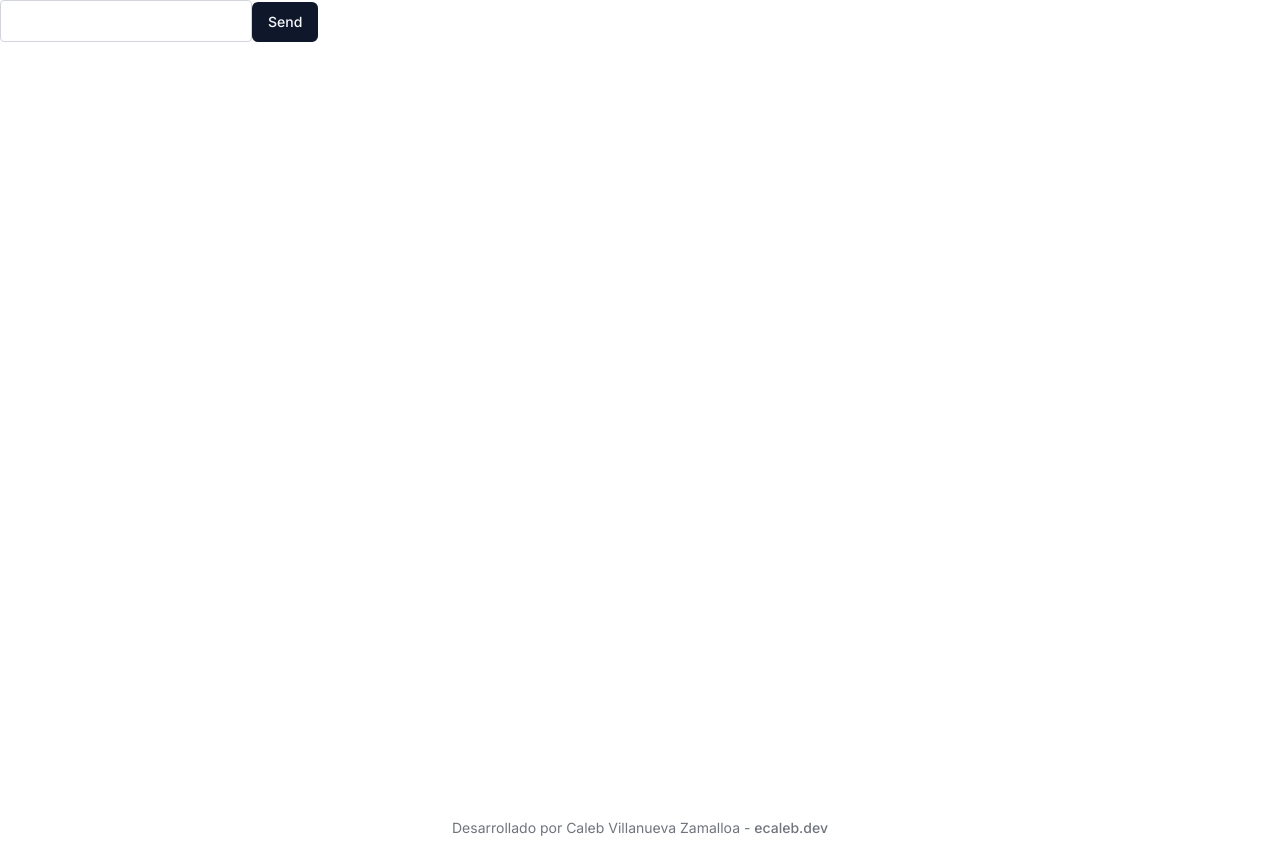
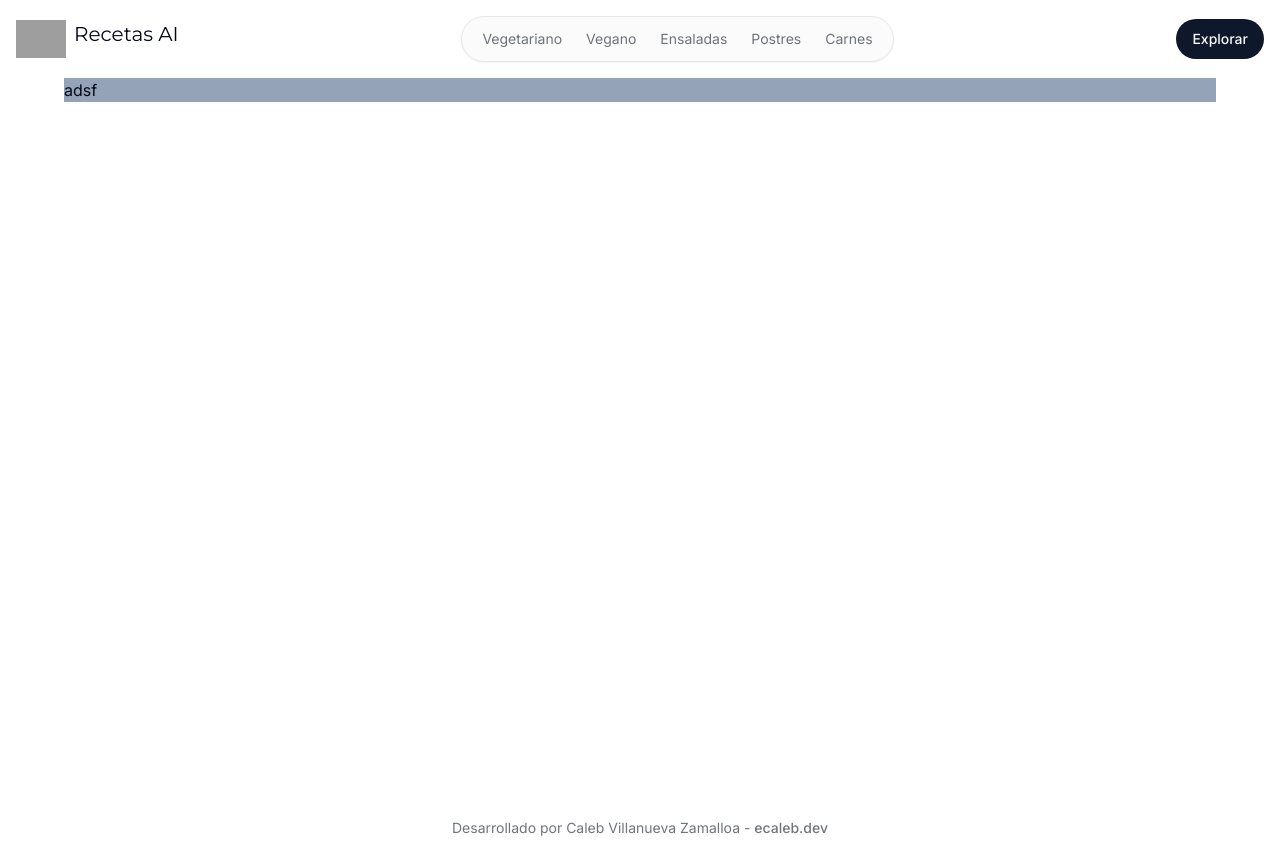
Before and after one commit to ecaleb97/hackathon-midu-vercel, a Next.js app: page /recipes in a window 1280 px wide. Built offline with nearby package versions, Linux system fonts and the light colour scheme; grey boxes are pictures that could not be loaded.

Commit message:
move code into separate components

```diff
--- a/src/app/(landing)/layout.tsx
+++ b/src/app/(landing)/layout.tsx
@@ -1,59 +1,11 @@
-import { MobileSidebar } from "@/components/nav/mobile-sidebar";
-import { items } from "@/lib/constants";
 import type { ChildrenProps } from "@/lib/types";
-import Image from "next/image";
-import Link from "next/link";
-import { Button } from "@/components/ui/button";
-import { montserrat } from "@/lib/fonts";
+import { Header } from "@/components/shared/header";
 
 export default function LandingLayout({ children }: ChildrenProps) {
 	return (
 		<div className="min-h-screen max-w-full">
-			<header className="max-w-7xl mx-auto px-4 py-4 flex items-center justify-between">
-				<div className={`${montserrat.className}`}>
-					<Link href={"/"} className="flex gap-2 text-xl">
-						<Image
-							src="/logo-hackathon.svg"
-							alt="Logo"
-							width={50}
-							height={50}
-						/>
-						Recetas.AI
-					</Link>
-				</div>
-				<Navbar />
-				<ExplorerButton />
-				<MobileSidebar />
-			</header>
+			<Header />
 			{children}
 		</div>
 	);
 }
-
-function Navbar() {
-	return (
-		<ul
-			className="hidden md:flex items-center gap-6 bg-[#FBFBFB]
-			px-5 py-3 rounded-full shadow-sm border border-gray-200"
-		>
-			{items.map((item) => (
-				<li key={item.href} className="text-sm">
-					<Link
-						href={item.href}
-						className="text-gray-900/60 hover:text-gray-800"
-					>
-						{item.title}
-					</Link>
-				</li>
-			))}
-		</ul>
-	);
-}
-
-function ExplorerButton() {
-	return (
-		<Button className="rounded-full hidden md:flex items-center" asChild>
-			<Link href={"/recipes"}>Explorar</Link>
-		</Button>
-	);
-}
--- a/src/app/(landing)/page.tsx
+++ b/src/app/(landing)/page.tsx
@@ -29,7 +29,7 @@ function LandingHero() {
 				</span>
 			</h1>
 			<h2 className="text-gray-600 sm:text-xl">
-				Recetas.ai te ayuda a encontrar las mejores recetas de todo el mundo
+				Recetas AI te ayuda a encontrar las mejores recetas de todo el mundo
 			</h2>
 			<Button className="rounded-full px-6" asChild>
 				<Link href={"/recipes"}>Explora gastronomías</Link>
--- a/src/app/layout.tsx
+++ b/src/app/layout.tsx
@@ -4,7 +4,7 @@ import "./globals.css";
 import { Footer } from "@/components/footer/footer";
 
 export const metadata: Metadata = {
-	title: "Recetas.ai",
+	title: "Recetas AI",
 	description: "Generated by create next app",
 };
 
--- a/src/app/recipes/layout.tsx
+++ b/src/app/recipes/layout.tsx
@@ -1,5 +1,11 @@
 import type { ChildrenProps } from "@/lib/types";
+import { Header } from "@/components/shared/header";
 
 export default function RecipeLayout({ children }: ChildrenProps) {
-	return <div className="min-h-screen max-w-full">{children}</div>;
+	return (
+		<div className="min-h-screen max-w-full">
+			<Header />
+			{children}
+		</div>
+	);
 }
--- a/src/app/recipes/page.tsx
+++ b/src/app/recipes/page.tsx
@@ -5,32 +5,5 @@ import { useRouter } from "next/navigation";
 import { Button } from "@/components/ui/button";
 
 export default function RecipePage() {
-	const router = useRouter();
-	const { messages, input, handleInputChange, handleSubmit } = useChat({
-		api: "/api/recipe",
-		onFinish: () => {
-			router.refresh();
-		},
-	});
-	return (
-		<div>
-			<form onSubmit={handleSubmit}>
-				<input
-					className="border border-gray-300 rounded p-2"
-					type="text"
-					value={input}
-					onChange={handleInputChange}
-				/>
-				<Button type="submit">Send</Button>
-			</form>
-			<div>
-				{messages.map((message) => (
-					<div key={message.id} className="whitespace-pre-wrap">
-						{message.role === "user" ? "You: " : "AI: "}
-						{message.content}
-					</div>
-				))}
-			</div>
-		</div>
-	);
+	return <main className="max-w-6xl bg-slate-400 mx-auto">adsf</main>;
 }
--- a/src/app/recipes/vegetarian/page.tsx
+++ b/src/app/recipes/vegetarian/page.tsx
@@ -1,7 +1,36 @@
-export default function VegetarianPage() {
+"use client";
+
+import { useChat } from "ai/react";
+import { useRouter } from "next/navigation";
+import { Button } from "@/components/ui/button";
+
+export default function RecipePage() {
+	const router = useRouter();
+	const { messages, input, handleInputChange, handleSubmit } = useChat({
+		api: "/api/recipe",
+		onFinish: () => {
+			router.refresh();
+		},
+	});
 	return (
 		<div>
-			<h1>Vegetarian Page</h1>
+			<form onSubmit={handleSubmit}>
+				<input
+					className="border border-gray-300 rounded p-2"
+					type="text"
+					value={input}
+					onChange={handleInputChange}
+				/>
+				<Button type="submit">Generar receta</Button>
+			</form>
+			<div>
+				{messages.map((message) => (
+					<div key={message.id} className="whitespace-pre-wrap">
+						{message.role === "user" ? "You: " : "AI: "}
+						{message.content}
+					</div>
+				))}
+			</div>
 		</div>
 	);
 }
--- a/src/components/footer/footer.tsx
+++ b/src/components/footer/footer.tsx
@@ -3,7 +3,7 @@ import { Button } from "@/components/ui/button";
 
 export function Footer() {
 	return (
-		<footer className="text-gray-900/60 text-center text-sm py-2">
+		<footer className="text-gray-900/60 text-center text-sm p-2">
 			Desarrollado por Caleb Villanueva Zamalloa -{" "}
 			<Button asChild variant={"link"} className="text-gray-900/60 p-0">
 				<Link href={"https://ecaleb.dev"} target="_blank">
--- /dev/null
+++ b/src/components/nav/navbar.tsx
@@ -0,0 +1,31 @@
+import { items } from "@/lib/constants";
+import Link from "next/link";
+import { Button } from "@/components/ui/button";
+
+export function Navbar() {
+	return (
+		<ul
+			className="hidden md:flex items-center gap-6 bg-[#FBFBFB]
+			px-5 py-3 rounded-full shadow-sm border border-gray-200"
+		>
+			{items.map((item) => (
+				<li key={item.href} className="text-sm">
+					<Link
+						href={item.href}
+						className="text-gray-900/60 hover:text-gray-800"
+					>
+						{item.title}
+					</Link>
+				</li>
+			))}
+		</ul>
+	);
+}
+
+export function ExplorerButton() {
+	return (
+		<Button className="rounded-full hidden md:flex items-center" asChild>
+			<Link href={"/recipes"}>Explorar</Link>
+		</Button>
+	);
+}
--- /dev/null
+++ b/src/components/shared/header.tsx
@@ -0,0 +1,21 @@
+import { montserrat } from "@/lib/fonts";
+import Link from "next/link";
+import Image from "next/image";
+import { Navbar, ExplorerButton } from "@/components/nav/navbar";
+import { MobileSidebar } from "@/components/nav/mobile-sidebar";
+
+export function Header() {
+	return (
+		<header className="max-w-7xl mx-auto px-4 py-4 flex items-center justify-between">
+			<div className={`${montserrat.className}`}>
+				<Link href={"/"} className="flex gap-2 text-xl">
+					<Image src="/logo-hackathon.svg" alt="Logo" width={50} height={50} />
+					Recetas AI
+				</Link>
+			</div>
+			<Navbar />
+			<ExplorerButton />
+			<MobileSidebar />
+		</header>
+	);
+}
```
